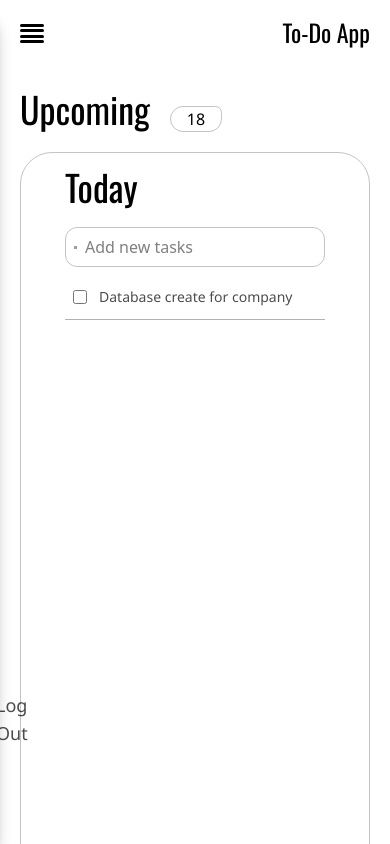
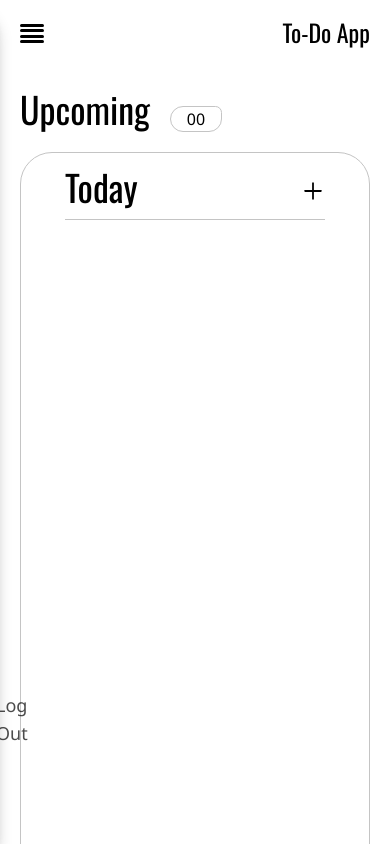
Before and after one commit to 01mehran/To-Do-App-With-React, a React (Vite) app: page /upcoming in a window 390 px wide. Shown: the top 844 px of the page. Built offline with nearby package versions, Linux system fonts and the light colour scheme; grey boxes are pictures that could not be loaded.

Commit message:
Filter Tasks Based On DueDates

```diff
--- a/src/App.jsx
+++ b/src/App.jsx
@@ -12,10 +12,12 @@ import { Calendar } from "./pages/Calendar";
 import { NotFound } from "./pages/NotFound";
 import { NewTask } from "./pages/NewTask";
 import { PassShowHideProvider } from "./Context/PassShowHideContext";
+import { TaskProvider } from "./context/TaskContext";
 
 export const App = () => {
   return (
     <PassShowHideProvider>
+      <TaskProvider>
         <Routes>
           <Route path="/" element={<Started />} />
           <Route path="/login" element={<LogIn />} />
@@ -27,6 +29,7 @@ export const App = () => {
           <Route path="/newTask" element={<NewTask />} />
           <Route path="*" element={<NotFound />} />
         </Routes>
+      </TaskProvider>
     </PassShowHideProvider>
   );
 };
--- a/src/components/Menu.jsx
+++ b/src/components/Menu.jsx
@@ -5,7 +5,7 @@ import { useState } from "react";
 import { MobileMenu } from "./MobileMenu";
 import { DesktopMenu } from "./DesktopMenu";
 
-export const Menu = () => {
+export const Menu = ({ num }) => {
   // States;
   const [isMenuOpen, setIsMenuOpen] = useState(false);
   const [isMenuCollapse, setIsMenuCollapse] = useState(true);
@@ -16,13 +16,13 @@ export const Menu = () => {
   };
 
   const toggleMenuCollapse = () => {
-    setIsMenuCollapse(!isMenuCollapse)
-  }
+    setIsMenuCollapse(!isMenuCollapse);
+  };
   return (
     <div className="relative">
       {isMenuOpen && (
         <div
-          className="fixed inset-0 bg-black/30 bg-opacity-40 z-40 lg:hidden"
+          className="bg-opacity-40 fixed inset-0 z-40 bg-black/30 lg:hidden"
           onClick={() => setIsMenuOpen(false)}
         />
       )}
@@ -30,7 +30,11 @@ export const Menu = () => {
       <MobileMenu isMenuOpen={isMenuOpen} toggleMenu={toggleMenu} />
 
       {/* Desktop Menu */}
-      <DesktopMenu isMenuCollapse={isMenuCollapse} toggleMenuCollapse={toggleMenuCollapse} />
+      <DesktopMenu
+        num={num}
+        isMenuCollapse={isMenuCollapse}
+        toggleMenuCollapse={toggleMenuCollapse}
+      />
     </div>
   );
 };
--- a/src/components/Tasks.jsx
+++ b/src/components/Tasks.jsx
@@ -7,7 +7,8 @@ import { AiOutlinePlus } from "react-icons/ai";
 // Link
 import { Link } from "react-router-dom";
 
-export const Tasks = ({ isMenuCollapse }) => {
+export const Tasks = ({ isMenuCollapse, num }) => {
+
   return (
     <section>
       <div>
@@ -36,7 +37,7 @@ export const Tasks = ({ isMenuCollapse }) => {
             <span
               className={`text font-notoSans w-7 rounded-full bg-gray-200 text-center text-[11px] text-black/70 ${isMenuCollapse ? "" : "hidden"}`}
             >
-              15+
+              {num}
             </span>
           </article>
 
--- a/src/components/ToDo.jsx
+++ b/src/components/ToDo.jsx
@@ -1,36 +1,38 @@
 // Icons;
-import plusIcon from "@icons/plusIcon.svg";
+import { AiOutlinePlus } from "react-icons/ai";
 
 // Components;
 import { ToDoList } from "./ToDoList";
+import { Link } from "react-router-dom";
 
-export const ToDo = ({ context, num, Today }) => {
+export const ToDo = ({ context, num, Today, tasks = [] }) => {
   return (
-    <div className="w-full h-full flex flex-col overflow-hidden">
+    <div className="flex h-full w-full flex-col overflow-hidden">
       {(context || num) && (
-        <header className="flex items-baseline gap-5 ">
+        <header className="flex items-baseline gap-5">
           <h2 className="font-oswald text-4xl font-normal">{context}</h2>
-          <span className="font-notoSans border-gray-100 w-[52px] rounded-tl-[100px] rounded-tr-[50px] rounded-br-[100px] rounded-bl-[100px] border-[1px] text-center text-base font-normal">
+          <span className="font-notoSans w-[52px] rounded-tl-[100px] rounded-tr-[50px] rounded-br-[100px] rounded-bl-[100px] border-[1px] border-gray-100 text-center text-base font-normal">
             {num}
           </span>
         </header>
       )}
-      <main className={`border-gray-100 mt-5 overflow-auto rounded-4xl border-[1px] px-11 pb-3.5 h-full w-full`}>
+      <main
+        className={`mt-5 h-2/2 w-full overflow-auto rounded-4xl border-[1px] border-gray-100 px-11 pb-3.5`}
+      >
         <div className="sticky top-0 w-full bg-[#ffffff] pt-3.5">
-          <h3 className="font-oswald text-4xl font-normal">{Today}</h3>
-          <form className="border-gray-100 mt-5 flex h-10 items-center gap-2 rounded-[12px] border-[1px] px-2" >
-            <button type="submit" className="cursor-pointer">
-              <img src={plusIcon} alt="plusIcon" className="w-4" />
-            </button>
-            <input
-              type="text"
-              className="h-full flex-1 border-0 outline-0"
-              placeholder="Add new tasks"
-            />
-          </form>
+          <div className="flex items-baseline justify-between">
+            <h3 className="font-oswald text-4xl font-normal">{Today}</h3>
+            <Link
+              to="/newTask"
+              className="transform cursor-pointer text-2xl transition duration-200 hover:scale-90"
+            >
+              <AiOutlinePlus />
+            </Link>
+          </div>
+          <hr className="border-px mt-3 w-full border-gray-100" />
         </div>
         {/* Todo List */}
-        <ToDoList />
+        <ToDoList tasks={tasks} />
       </main>
     </div>
   );
--- a/src/components/ToDoItem.jsx
+++ b/src/components/ToDoItem.jsx
@@ -1,13 +1,17 @@
-export const ToDoItem = () => {
+export const ToDoItem = ({ tasks }) => {
   return (
     <>
-      <li className="flex items-center gap-3 border-b-[1px] border-black/30 px-2 py-3 ">
+      <li className="flex items-center gap-3 border-b-[1px] border-black/30 px-2 py-3">
         <input
-          id="input-task"
+          id={`${tasks.id}`}
           type="checkbox"
-          className="size-3.5 transform cursor-pointer transition-all duration-200 hover:scale-110 accent-green-200"/>
-        <label htmlFor="input-task" className="font-notoSans text-sm font-normal text-black/70">
-          Database create for company
+          className="size-3.5 transform cursor-pointer accent-green-200 transition-all duration-200 hover:scale-110"
+        />
+        <label
+          htmlFor={`${tasks.id}`}
+          className="font-notoSans text-sm font-normal text-black/70"
+        >
+          {tasks.title}
         </label>
       </li>
     </>
--- a/src/components/ToDoList.jsx
+++ b/src/components/ToDoList.jsx
@@ -1,10 +1,12 @@
 // Components;
 import { ToDoItem } from "./ToDoItem";
 
-export const ToDoList = () => {
+export const ToDoList = ({ tasks }) => {
   return (
-    <ul className="mt-2">
-      <ToDoItem />
+    <ul>
+      {tasks.map((tsk) => (
+        <ToDoItem tasks={tsk} key={tsk.id} />
+      ))}
     </ul>
   );
 };
--- /dev/null
+++ b/src/context/TaskContext.jsx
@@ -0,0 +1,15 @@
+import { createContext, useContext, useState } from "react";
+
+export const TaskContext = createContext();
+
+export const TaskProvider = ({ children }) => {
+  const [tasks, setTasks] = useState([]);
+
+  return (
+    <TaskContext.Provider value={{ tasks, setTasks }}>
+      {children}
+    </TaskContext.Provider>
+  );
+};
+
+export const useTasks = () => useContext(TaskContext);
--- a/src/pages/Upcoming.jsx
+++ b/src/pages/Upcoming.jsx
@@ -1,18 +1,92 @@
+//libraries
+import { useState, useEffect, useRef } from "react";
+
 // Components;
 import { Menu } from "@/components/Menu";
 import { ToDo } from "@/components/ToDo";
+import { useTasks } from "@/context/TaskContext";
 
 export const Upcoming = () => {
+  // Context;
+  const { tasks } = useTasks();
+
+  // States;
+  const [todayTasks, setTodayTasks] = useState([]);
+  const [tomorrowTasks, setTomorrowTasks] = useState([]);
+  const [thisWeekTasks, setThisWeekTasks] = useState([]);
+
+  const today = useRef(new Date());
+  const tomorrow = useRef(new Date());
+  const thisWeek = useRef(new Date());
+
+  useEffect(() => {
+    const todayDate = new Date(today.current);
+    todayDate.setHours(0, 0, 0, 0);
+
+    const tomorrowDate = new Date(todayDate);
+    tomorrowDate.setDate(tomorrowDate.getDate() + 1);
+
+    const thisWeekDate = new Date(todayDate);
+    thisWeekDate.setDate(thisWeekDate.getDate() + 7);
+
+    today.current = todayDate;
+    tomorrow.current = tomorrowDate;
+    thisWeek.current = thisWeekDate;
+  }, []);
+
+  useEffect(() => {
+    setTodayTasks(
+      tasks.filter((tsk) => {
+        const taskDate = new Date(parseInt(tsk.dueDate));
+        taskDate.setHours(0, 0, 0, 0);
+        return taskDate.getTime() === today.current.getTime();
+      }) || [],
+    );
+
+    setTomorrowTasks(
+      tasks.filter((tsk) => {
+        const taskDate = new Date(parseInt(tsk.dueDate));
+        taskDate.setHours(0, 0, 0, 0);
+        return taskDate.getTime() === tomorrow.current.getTime();
+      }) || [],
+    );
+
+    setThisWeekTasks(
+      tasks.filter((tsk) => {
+        const taskDate = new Date(parseInt(tsk.dueDate));
+        taskDate.setHours(0, 0, 0, 0);
+        return taskDate > tomorrow.current && taskDate <= thisWeek.current;
+      }) || [],
+    );
+  }, [tasks]);
+
+  const upcomingLength =
+    thisWeekTasks.length < 10
+      ? `0${thisWeekTasks.length}`
+      : thisWeekTasks.length;
+
+  const upcomingLength2 =
+    thisWeekTasks.length < 10
+      ? `0${thisWeekTasks.length}`
+      : thisWeekTasks.length > 15
+        ? `${15}+`
+        : thisWeekTasks.length;
+
   return (
     <div className="flex h-full flex-col gap-6 px-5 py-4 lg:flex-row">
-      <Menu />
+      <Menu num={upcomingLength2} />
       <div className="w-full flex-col lg:flex">
         <div className="bg-green h-screen w-full lg:h-full">
-          <ToDo context="Upcoming" num={18} Today="Today" />
+          <ToDo
+            tasks={todayTasks}
+            context="Upcoming"
+            num={upcomingLength}
+            Today="Today"
+          />
         </div>
         <div className="h-screen w-full flex-col md:space-x-5 lg:flex lg:h-full lg:flex-row">
-          <ToDo Today="Tomorrow" />
-          <ToDo Today="This Week" />
+          <ToDo tasks={tomorrowTasks} Today="Tomorrow" />
+          <ToDo tasks={thisWeekTasks} Today="This Week" />
         </div>
       </div>
     </div>
--- a/src/services/CreateNewTask.jsx
+++ /dev/null
@@ -1,29 +0,0 @@
-// Libraries;
-import axios from "axios";
-
-export const CreateNewTask = async (title, dueTimeStamp, type) => {
-  const URL = "https://strapi.arvanschool.ir/api/to-dos";
-  const TOKEN =
-    "eyJhbGciOiJIUzI1NiIsInR5cCI6IkpXVCJ9.eyJpZCI6MSwiaWF0IjoxNzUxODA3NDI5LCJleHAiOjE3NTQzOTk0Mjl9.zvLCd7W3iKZ9jR-vS6DZRxAuQ3RCOWBSI7juajg1k94'";
-  try {
-    const res = await axios.post(
-      URL,
-      {
-        data: {
-          title,
-          dueDate: dueTimeStamp,
-          type,
-        },
-      },
-      {
-        headers: {
-          Authorization: TOKEN,
-          "Content-Type": "application/json",
-        },
-      },
-    );
-    console.log(res.data.data);
-  } catch (err) {
-    throw err;
-  }
-};
--- /dev/null
+++ b/src/services/UseCreateNewTask.jsx
@@ -0,0 +1,47 @@
+// Libraries;
+import axios from "axios";
+import { useTasks } from "@/context/TaskContext";
+
+export const UseCreateNewTask = () => {
+  const URL = "https://strapi.arvanschool.ir/api/to-dos";
+  const TOKEN =
+    " eyJhbGciOiJIUzI1NiIsInR5cCI6IkpXVCJ9.eyJpZCI6NjQsImlhdCI6MTc1NTM0Njc1NSwiZXhwIjoxNzU3OTM4NzU1fQ.eylik0-zX0TjRg2jDhZwjpWvc3Su2royip9NV4oIYkI";
+  const { setTasks } = useTasks();
+  const creatTask = async (title, dueTimeStamp, type) => {
+    try {
+      const sendData = await axios.post(
+        URL,
+        {
+          data: {
+            title,
+            dueDate: dueTimeStamp,
+            type,
+          },
+        },
+        {
+          headers: {
+            Authorization: `Bearer ${TOKEN}`,
+            "Content-Type": "application/json",
+          },
+        },
+      );
+
+      const getData = await axios.get(
+        "https://strapi.arvanschool.ir/api/to-dos",
+        {
+          headers: {
+            Authorization: `Bearer ${TOKEN}`,
+            "Content-Type": "application/json",
+          },
+        },
+      );
+      console.log(sendData);
+      console.log(getData);
+      setTasks(getData.data.data);
+    } catch (err) {
+      throw err;
+    }
+  };
+
+  return creatTask;
+};
```
Also changed, not shown: src/components/DesktopMenu.jsx (+34 -14 lines), src/pages/NewTask.jsx (+6 -5 lines). Lines whose indentation alone changed are shown as unchanged.
